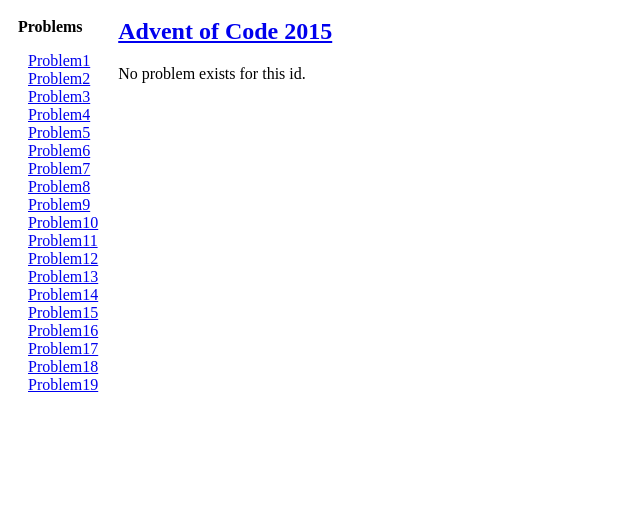
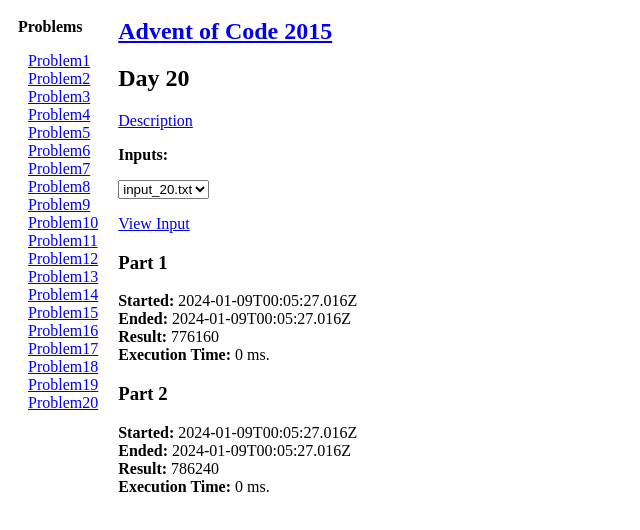
Before and after one commit to castle8080/rook_aoc_2015, a React (Vite) app: page /problem/20 in a window 1280 px wide. Shown: the top 530 px of the page, without its empty margins (0-640 px from the left). Built offline with nearby package versions, Linux system fonts and the light colour scheme.

Commit message:
Doing day 20.

```diff
--- /dev/null
+++ b/src/problems/problem20.tsx
@@ -0,0 +1,75 @@
+import _ from 'lodash';
+import Problem from './problem';
+
+class ElfSieve {
+    sieve: number[];
+
+    constructor(
+        max: number,
+        public readonly max_deliveries: number,
+        public readonly factor: number)
+    {
+        this.sieve = [];
+        for (let i = 0; i <= max; i++) {
+            this.sieve.push(0);
+        }
+        this.build();
+    }
+
+    private build() {
+        const len = this.sieve.length;
+        const sieve = this.sieve;
+        const factor = this.factor;
+
+        for (let n = 1; n < len; n++) {
+            const amt = n * factor;
+            const last_delivery_idx = (this.max_deliveries == -1) ? len : Math.min(len, n * (this.max_deliveries + 1));
+            let d = 0;
+            for (let i = n; i < last_delivery_idx; i += n) {
+                sieve[i] += amt;
+                d++;
+            }
+        }
+    }
+
+    find_house_number(min_presents: number): number {
+        for (let i = 0, len = this.sieve.length; i < len; i++) {
+            if (this.sieve[i] >= min_presents) {
+                return i;
+            }
+        }
+        throw Error(`Unable to find house with ${min_presents} presents or more.`);
+    }
+}
+
+async function part1(input: string): Promise<number> {
+    const tgt_number = parseInt(input.trim());
+
+    const sieve = new ElfSieve(tgt_number / 20, -1, 10);
+    let house_number = sieve.find_house_number(tgt_number);
+    return house_number;
+}
+
+async function part2(input: string): Promise<number> {
+    const tgt_number = parseInt(input.trim());
+
+    const sieve = new ElfSieve(tgt_number / 20, 50, 11);
+    let house_number = sieve.find_house_number(tgt_number);
+    return house_number;
+}
+
+function Problem20() {
+    return (
+        <Problem
+            day = { 20 }
+            part1 = { part1 }
+            part2 = { part2 }
+            inputs = {[
+                "input_20.txt",
+            ]}
+            problem_link = "https://adventofcode.com/2015/day/20"
+        />
+    )
+}
+
+export default Problem20;
--- a/src/problems/problems.tsx
+++ b/src/problems/problems.tsx
@@ -20,6 +20,7 @@
 import Problem17 from "./problem17";
 import Problem18 from "./problem18";
 import Problem19 from "./problem19";
+import Problem20 from "./problem20";
 
 const PROBLEMS = [
     Problem1,
@@ -41,6 +42,7 @@
     Problem17,
     Problem18,
     Problem19,
+    Problem20,
 ];
 
 interface ProblemInfo {
```
Also changed, not shown: public/input/input_20.txt (added).
